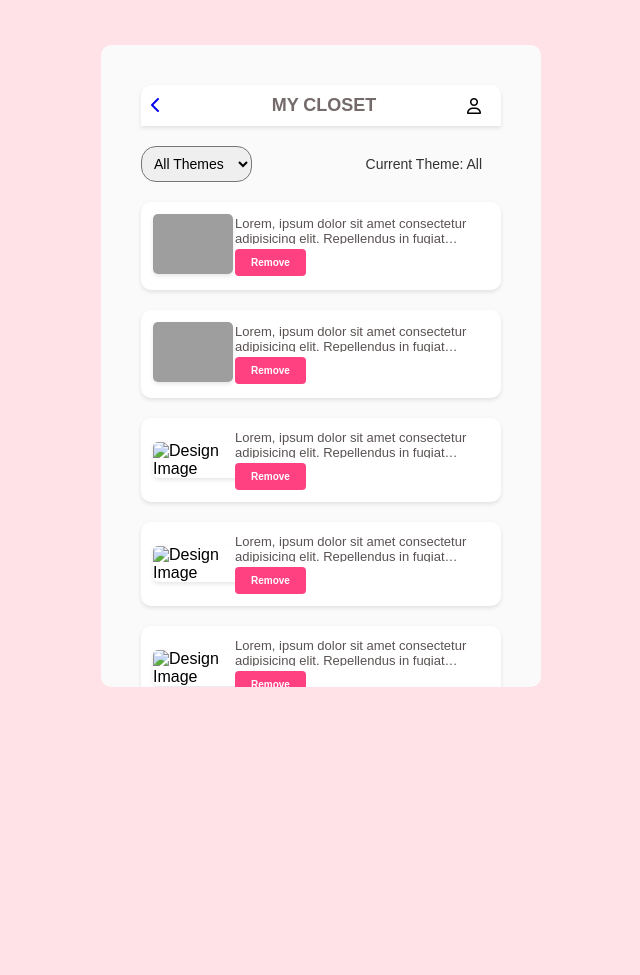
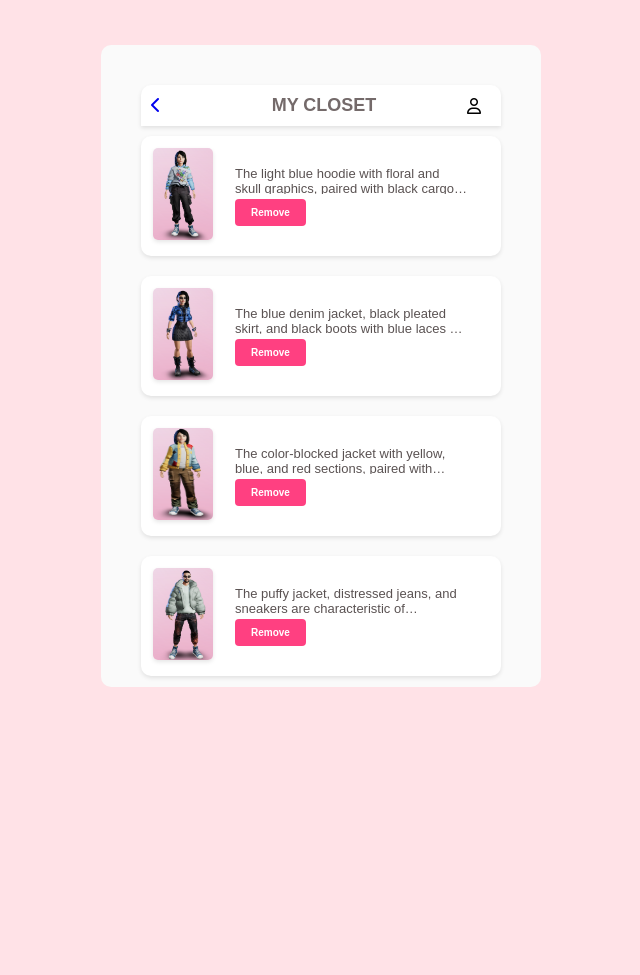
Before and after one commit to vansheeekaaa/FashionLab, a Django app: page /my-closet/ in a window 1280 px wide. Shown: the part 80-1055 px from the top of the page, without its empty margins (319-959 px from the left). Run offline with Django 5.2, Linux system fonts and the light colour scheme; grey boxes are pictures that could not be loaded.

Commit message:
my_closet improved

```diff
--- a/static/css/my_closet.css
+++ b/static/css/my_closet.css
@@ -1,6 +1,7 @@
 .mobile-screen {
     padding: 20px;
-    max-height: calc(100vh - 60px); /* Adjust according to the navbar height */
+    max-height: calc(100vh - 60px);
+    /* Adjust according to the navbar height */
     overflow-y: auto;
 }
 
@@ -15,30 +16,10 @@
     text-align: center;
 }
 
-.filter-section {
-    display: flex;
-    align-items: center;
-    justify-content: space-between;
-    margin: 20px 0;
-}
-
-.filter-section select {
-    padding: 8px;
-    font-size: 14px;
-    border-radius: 15px;
-    width: 111px;
-    cursor: pointer;
-}
-
-.filter-section #current-theme {
-    font-size: 14px;
-    color: #333;
-    margin-right: 19px;
-}
-
 .closet-leaderboard {
     display: flex;
     flex-direction: column;
+    margin-top: 10px;
 }
 
 .closet-leaderboard .design-box {
@@ -63,9 +44,10 @@
 }
 
 .design-image img {
-    height: 60px;
+    height: 92px;
     border-radius: 5px;
     box-shadow: 0 2px 4px rgba(0, 0, 0, 0.1);
+    width: 60%;
 }
 
 .design-content {
@@ -87,7 +69,8 @@
     margin: 0;
     font-size: 13px;
     color: #5a5252;
-    height: 2.4em; /* Adjust to fit the exact height of 2 lines */
+    height: 2.4em;
+    /* Adjust to fit the exact height of 2 lines */
 }
 
 .remove-btn {
--- a/templates/my_closet.html
+++ b/templates/my_closet.html
@@ -1,6 +1,7 @@
 {% load static %}
 <!DOCTYPE html>
 <html lang="en">
+
 <head>
     <meta charset="UTF-8">
     <meta name="viewport" content="width=device-width, initial-scale=1.0">
@@ -12,6 +13,7 @@
     <link rel="stylesheet" href="{% static 'css/my_closet.css' %}">
     <title>My Closet</title>
 </head>
+
 <body>
     <nav class="navbar">
         <div class="navbar-logo">
@@ -51,26 +53,17 @@
             <div class="head-space">
                 <a href="{% url 'lab' %}"><i class="fas fa-chevron-left"></i></a> <!-- Icon before heading -->
                 <h2>MY CLOSET</h2>
-                <!-- <i class="fa-solid fa-bag-shopping"></i> -->
                 <i class="fa-regular fa-user"></i>
-            </div>
-            <div class="filter-section">
-                <select id="theme-filter" onchange="updateCurrentTheme()">
-                    <option value="All">All Themes</option>
-                    <option value="60's in London">60's in London</option>
-                    <option value="BACK TO SCHOOL">BACK TO SCHOOL</option>
-                    <option value="Y2K Revival">Y2K Revival</option>
-                </select>
-                <span id="current-theme">Current Theme: All</span>
             </div>
             <div class="closet-leaderboard">
                 <div class="design-box" id="design-1">
                     <div class="design-item">
                         <div class="design-image">
-                            <img src="{% static 'Images/fashion1.jpg' %}" alt="Design Image">
+                            <img src="{% static 'Images/fashion1.png' %}" alt="Design Image">
                         </div>
                         <div class="design-content">
-                            <p class="design-text">Lorem, ipsum dolor sit amet consectetur adipisicing elit. Repellendus in fugiat quibusdam.Lorem ipsum dolor sit amet consectetur adipisicing elit. Aliquam, nemo.</p>
+                            <p class="design-text">The light blue hoodie with floral and skull graphics, paired with
+                                black cargo pants and blue sneakers, embodies a relaxed yet stylish urban look. </p>
                             <button onclick="removeDesign('design-1')" class="remove-btn">Remove</button>
                         </div>
                     </div>
@@ -78,63 +71,70 @@
                 <div class="design-box" id="design-2">
                     <div class="design-item">
                         <div class="design-image">
-                            <img src="{% static 'Images/fashion2.jpg' %}" alt="Design Image">
+                            <img src="{% static 'Images/fashion2.png' %}" alt="Design Image">
                         </div>
                         <div class="design-content">
-                            <p class="design-text">Lorem, ipsum dolor sit amet consectetur adipisicing elit. Repellendus in fugiat quibusdam.Lorem ipsum dolor sit amet consectetur adipisicing elit. Aliquam, nemo.</p>
+                            <p class="design-text">The blue denim jacket, black pleated skirt, and black boots with blue
+                                laces are indicative of a modern, edgy street style.</p>
                             <button onclick="removeDesign('design-2')" class="remove-btn">Remove</button>
                         </div>
                     </div>
                 </div>
-                <div class="design-box" id="design-2">
+                <div class="design-box" id="design-3">
                     <div class="design-item">
                         <div class="design-image">
-                            <img src="" alt="Design Image">
+                            <img src="{% static 'Images/fashion3.png' %}" alt="Design Image">
                         </div>
                         <div class="design-content">
-                            <p class="design-text">Lorem, ipsum dolor sit amet consectetur adipisicing elit. Repellendus in fugiat quibusdam.Lorem ipsum dolor sit amet consectetur adipisicing elit. Aliquam, nemo.</p>
-                            <button onclick="removeDesign('design-2')" class="remove-btn">Remove</button>
+                            <p class="design-text">The color-blocked jacket with yellow, blue, and red sections, paired
+                                with brown cargo pants and blue sneakers, evokes a vintage yet modern look. T</p>
+                            <button onclick="removeDesign('design-3')" class="remove-btn">Remove</button>
                         </div>
                     </div>
                 </div>
-                <div class="design-box" id="design-2">
+                <div class="design-box" id="design-4">
                     <div class="design-item">
                         <div class="design-image">
-                            <img src="" alt="Design Image">
+                            <img src="{% static 'Images/fashion4.png' %}" alt="Design Image">
                         </div>
                         <div class="design-content">
-                            <p class="design-text">Lorem, ipsum dolor sit amet consectetur adipisicing elit. Repellendus in fugiat quibusdam.Lorem ipsum dolor sit amet consectetur adipisicing elit. Aliquam, nemo.</p>
-                            <button onclick="removeDesign('design-2')" class="remove-btn">Remove</button>
+                            <p class="design-text"> The puffy jacket, distressed jeans, and sneakers are characteristic
+                                of contemporary street style, often seen in urban environments.</p>
+                            <button onclick="removeDesign('design-4')" class="remove-btn">Remove</button>
                         </div>
                     </div>
                 </div>
-                <div class="design-box" id="design-2">
+                <div class="design-box" id="design-5">
                     <div class="design-item">
                         <div class="design-image">
-                            <img src="" alt="Design Image">
+                            <img src="{% static 'Images/fashion5.png' %}" alt="Design Image">
                         </div>
                         <div class="design-content">
-                            <p class="design-text">Lorem, ipsum dolor sit amet consectetur adipisicing elit. Repellendus in fugiat quibusdam.Lorem ipsum dolor sit amet consectetur adipisicing elit. Aliquam, nemo.</p>
-                            <button onclick="removeDesign('design-2')" class="remove-btn">Remove</button>
+                            <p class="design-text">The hooded sweatshirt with a nature-themed print, featuring trees and
+                                foliage in autumnal colors, paired with dark green pants and white sneakers with blue
+                                accents, suggests a relaxed, outdoor-oriented style.</p>
+                            <button onclick="removeDesign('design-5')" class="remove-btn">Remove</button>
                         </div>
                     </div>
                 </div>
-                <div class="design-box" id="design-2">
+                <div class="design-box" id="design-6">
                     <div class="design-item">
                         <div class="design-image">
-                            <img src="" alt="Design Image">
+                            <img src="{% static 'Images/fashion6.png' %}" alt="Design Image">
                         </div>
                         <div class="design-content">
-                            <p class="design-text">Lorem, ipsum dolor sit amet consectetur adipisicing elit. Repellendus in fugiat quibusdam.Lorem ipsum dolor sit amet consectetur adipisicing elit. Aliquam, nemo.</p>
-                            <button onclick="removeDesign('design-2')" class="remove-btn">Remove</button>
+                            <p class="design-text">Dress yourself up in blue jeans, a red and grey jacket with
+                                blue stripes on the sleeves, and white sneakers, which are typical of casual, everyday
+                                wear in video games. </p>
+                            <button onclick="removeDesign('design-6')" class="remove-btn">Remove</button>
                         </div>
                     </div>
                 </div>
-                <!-- More design boxes here... -->
             </div>
         </div>
     </div>
 
     <script src="{% static 'js/closet.js' %}"></script>
 </body>
+
 </html>
```
Also changed, not shown: static/js/my_closet.js (+3 -7 lines), static/Images/fashion4.png (added), static/Images/fashion5.png (added), static/Images/fashion6.png (added).
